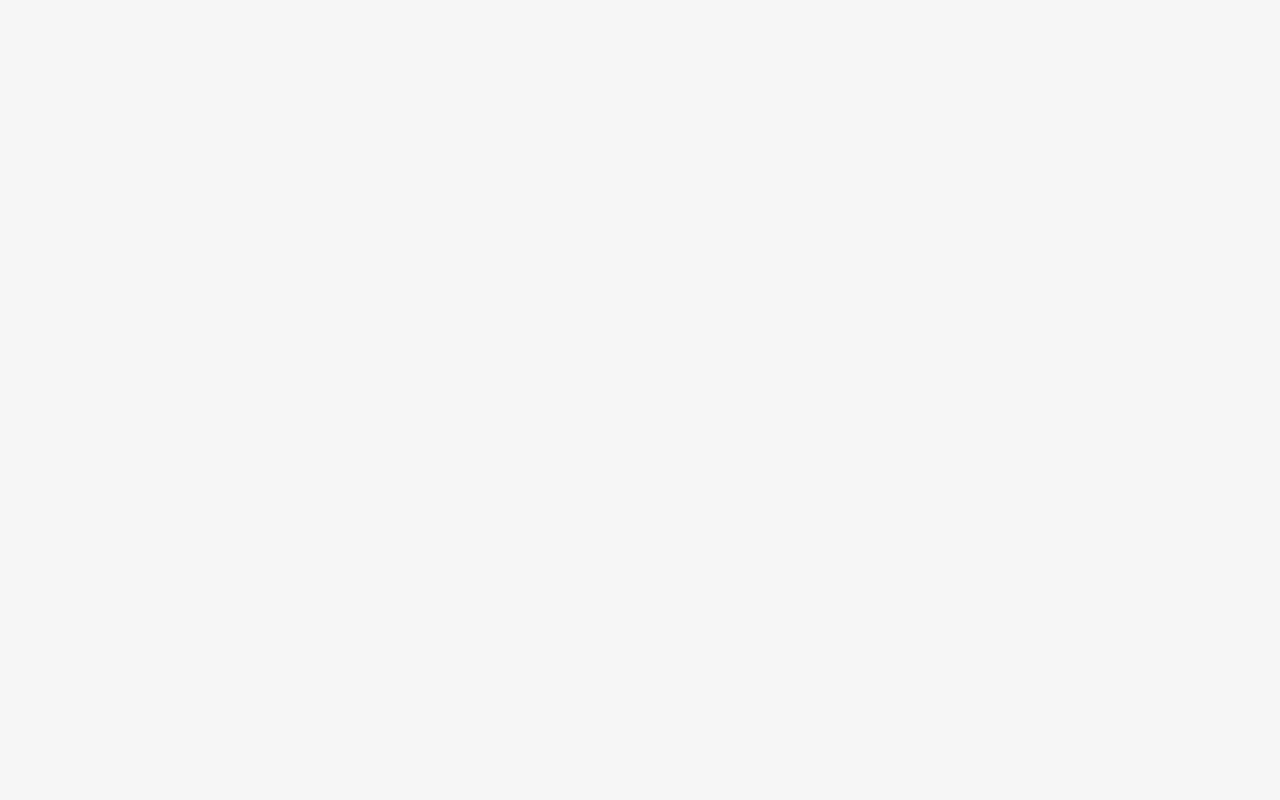
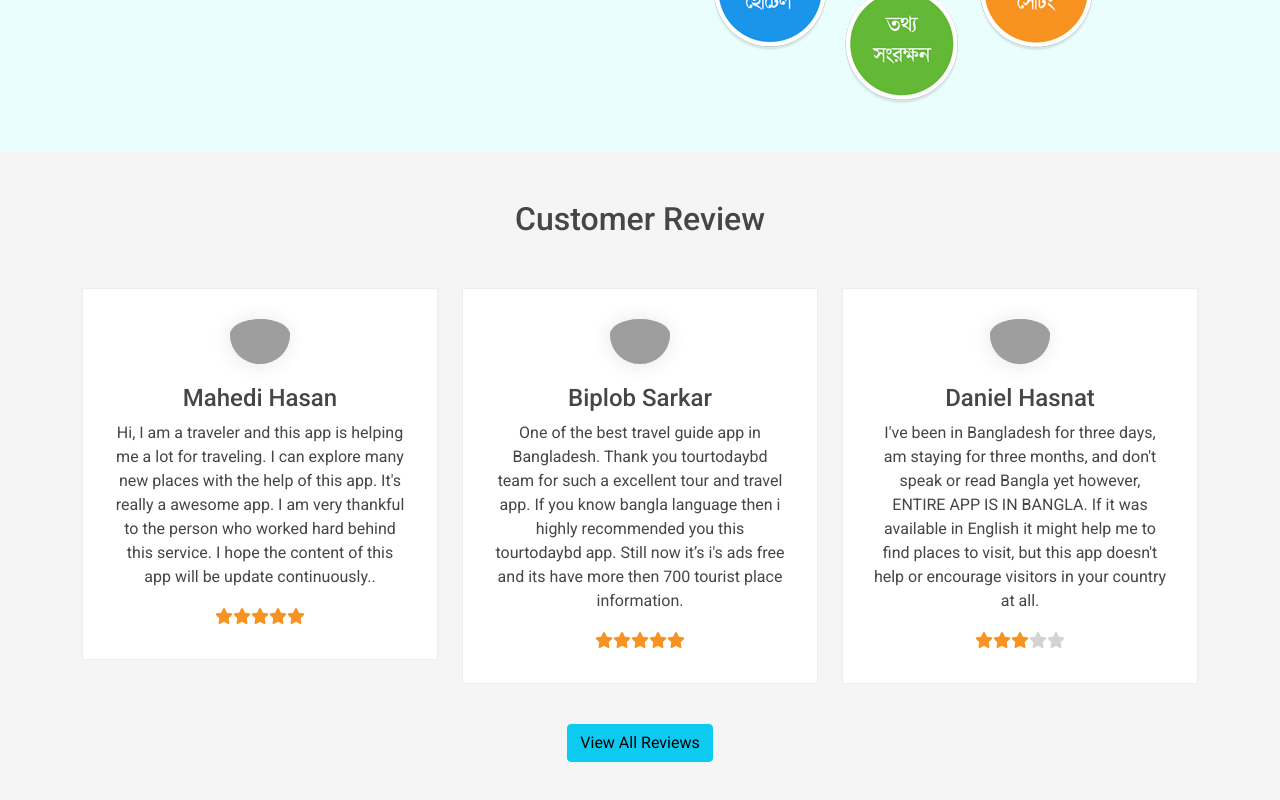
Before and after one commit to suzonkhan/tourtoday-app-review, a React (Create React App) app: page / in a window 1280 px wide. Shown: the part 536-1336 px from the top of the page. Before the commit the page ends 800 px from the top, so only its background shows below. Built offline with nearby package versions, Linux system fonts and the light colour scheme; grey boxes are pictures that could not be loaded.

Commit message:
display review into application

```diff
--- a/package.json
+++ b/package.json
@@ -3,6 +3,10 @@
   "version": "0.1.0",
   "private": true,
   "dependencies": {
+    "@fortawesome/fontawesome-svg-core": "^6.1.1",
+    "@fortawesome/free-regular-svg-icons": "^6.1.1",
+    "@fortawesome/free-solid-svg-icons": "^6.1.1",
+    "@fortawesome/react-fontawesome": "^0.1.18",
     "@testing-library/jest-dom": "^5.16.3",
     "@testing-library/react": "^12.1.4",
     "@testing-library/user-event": "^13.5.0",
@@ -10,8 +14,10 @@
     "react": "^18.0.0",
     "react-bootstrap": "^2.2.2",
     "react-dom": "^18.0.0",
+    "react-rating": "^2.0.5",
     "react-router-dom": "^6.3.0",
     "react-scripts": "5.0.0",
+    "recharts": "^2.1.9",
     "web-vitals": "^2.1.4"
   },
   "scripts": {
--- /dev/null
+++ b/public/review.json
@@ -0,0 +1,66 @@
+[
+    {
+      "id": "B38CA15F-BF12-AB45-6C1B-679D31999C0E",
+      "name": "Mahedi Hasan",
+      "review": "Hi, I am a traveler and this app is helping me a lot for traveling. I can explore many new places with the help of this app. It's really a awesome app. I am very thankful to the person who worked hard behind this service. I hope the content of this app will be update continuously..",
+      "rating": 5,
+      "thumb": "https://play-lh.googleusercontent.com/a-/AOh14Gjwfh0kawx_LIfdur89NCZfvTSyHL3fQYnGZT3xbg"
+    },
+    {
+      "id": "B65EB34B-AA13-7046-4D99-1107F60551E5",
+      "name": "Biplob Sarkar",
+      "review": "One of the best travel guide app in Bangladesh. Thank you tourtodaybd team for such a excellent tour and travel app. If you know bangla language then i highly recommended you this tourtodaybd app. Still now it’s i's ads free and its have more then 700 tourist place information. ",
+      "rating": 5,
+      "thumb": "https://play-lh.googleusercontent.com/a-/AOh14Gih4weuy6PE7-1B4Hf6SxkQUJefiUeW4Ixrrq7hMw"
+    },
+    {
+        "id": "2A4526B0-89FC-2AF6-213E-A12B746C8D32",
+        "name": "Daniel Hasnat",
+        "review": "I've been in Bangladesh for three days, am staying for three months, and don't speak or read Bangla yet however, ENTIRE APP IS IN BANGLA. If it was available in English it might help me to find places to visit, but this app doesn't help or encourage visitors in your country at all.",
+        "rating": 3,
+        "thumb": "https://play-lh.googleusercontent.com/a/AATXAJwKODvlLwJQx-q0bJVAvIWJjs2s7N4L4WcQU962"
+      },
+    {
+      "id": "93344DE7-007E-3225-EBB6-64CA9B1AAC8B",
+      "name": "LetuPutu",
+      "review": "Best and bestest app for tour guide in Bangladesh.. I just love it. I am using the app since February,2018.. This app is highly recommended for anyone who is looking for the best tour guide app",
+      "rating": 5,
+      "thumb": "https://play-lh.googleusercontent.com/a-/AOh14GjWoKHDhwEU72VZlYOpLCJJ49BHUiLImmr_5tA"
+    },
+
+    {
+      "id": "800B1DCC-B5E4-81B3-C19B-B92940E840C4",
+      "name": "SHAMiM MUNNA",
+      "review": "Just WoW! Too Much Helpful, I Love to Travel And I'm Damn Sure That This App Is Going to Help Me in Future.. Thanks To The Developers",
+      "rating": 5,
+      "thumb": "https://play-lh.googleusercontent.com/a-/AOh14GgzXCQI4MMZHKVNydp9QLVhzE6R3SVZVeQYIelbrKU"
+    },
+    {
+      "id": "1202C9B1-5075-16C2-6228-390B13E8A89E",
+      "name": "Sajib Khan",
+      "review": "Great app! A big thank you to the developers who worked hard on this. Keep up the good work to make the app even better with regular updates.",
+      "rating": 4,
+      "thumb": "https://play-lh.googleusercontent.com/a-/AOh14GhWwmPuUYBkNxPgW0WTlxpBOzbvKwAbr2H-d1Xvpg"
+    },
+    {
+      "id": "EE31234B-4A31-9913-593D-71DB580765D5",
+      "name": "MD RUKONUZZAMAN",
+      "review": "Very good app, but a little problem for internet connection! But again, the off-the-shelf aspect is good .. A good app for those who are thirsty for country travel. 👌❤",
+      "rating": 4.5,
+      "thumb": "https://play-lh.googleusercontent.com/a-/AOh14GjlIAQBzbGxgO-xS1wfMDje2KMUAe4PnGNB_eXxDw"
+    },
+    {
+      "id": "DAD6AFC9-A3DB-0320-96C9-C96637C41AA6",
+      "name": "Abid khan",
+      "review": "2021: Will there be any more updates on the app ???? 2018: Appata has been great, I like it very much. Bro, if possible 1. Add pictures to the list of hotels and resorts. 2. Bring full offline version. Thanks.",
+      "rating": 3,
+      "thumb": "https://play-lh.googleusercontent.com/a-/AOh14Gju7iGIq5iTx2zUH53Y8UG3_yznjg7pD2jEJj4TjQ"
+    },
+    {
+      "id": "2D27A54A-2751-5E62-DEBB-ED562F947EA8",
+      "name": "Niloy ShiniYob",
+      "review": "Thank u so much brother, every word to thankbu will be looks small...keep updating this fantastic app ✌️✌️✌️",
+      "rating": 2,
+      "thumb": "https://play-lh.googleusercontent.com/a-/AOh14GiPwRaAqceunaQESRf9DKSudHoKwnVthaClgK3zeQ"
+    }
+  ]
--- a/src/App.css
+++ b/src/App.css
@@ -7,3 +7,10 @@ body{
   min-height: calc(100vh - 100px);
   padding: 80px 0;
 }
+.block-title{
+  margin-bottom: 50px;
+}
+img{
+  max-width: 100%;
+  height: auto;
+}
--- a/src/Components/Header/Header.css
+++ b/src/Components/Header/Header.css
@@ -13,11 +13,12 @@ nav ul li{
 }
 nav ul li a{
     display: block;
-    padding: 20px 20px;
+    padding: 30px 30px;
     background-color: #fff;
     border-bottom: 3px solid #fff;
     text-decoration: none;
     color: #000;
+    font-size: 1.2em;
 }
 nav ul li a.current-menu{
     border-color: red;
--- /dev/null
+++ b/src/Components/Home/Home.css
@@ -0,0 +1,6 @@
+.main-banner{
+    background-color:rgb(235 254 254);
+}
+.block-title{
+    text-align: center;
+}
--- a/src/Components/Home/Home.js
+++ b/src/Components/Home/Home.js
@@ -1,11 +1,55 @@
-import React from 'react';
-
+import { Button } from "bootstrap";
+import React from "react";
+import { Col, Container, Row } from "react-bootstrap";
+import { Link } from "react-router-dom";
+import useReviews from "../hooks/useReviews";
+import Review from "../Review/Review";
+import bannerPhoto from "./../../assets/images/app-add-banner.png";
+import "./Home.css";
 const Home = () => {
-    return (
-        <div>
-
-        </div>
-    );
+  const [reviews, setReview] = useReviews();
+  // console.log(reviews);
+  return (
+    <div>
+      <section className="py-5 main-banner">
+        <Container>
+          <Row className="align-items-center">
+            <Col>
+              <h2 className="h1 mb-4">Keep a tour guid in you pocket</h2>
+              <p className="lead">
+                TourTodayBD is one of the largest tour and travel directory of
+                Bangladesh. Here you will find all of tourist place/spots of
+                Bangladesh with necessary information which you want.
+              </p>
+            </Col>
+            <Col>
+              <img src={bannerPhoto} alt="" />
+            </Col>
+          </Row>
+        </Container>
+      </section>
+      <section className="py-5">
+        <Container>
+          <Row>
+            <Col>
+              {" "}
+              <h2 className="block-title">Customer Review</h2>{" "}
+            </Col>
+          </Row>
+          <Row>
+            {reviews.slice(0, 3).map((review) => (
+              <Review key={review.id} review={review}></Review>
+            ))}
+          </Row>
+          <Row>
+            <Col className="text-center">
+              <Link className="btn btn-info mt-3" to="/reviews">View All Reviews</Link>
+            </Col>
+          </Row>
+        </Container>
+      </section>
+    </div>
+  );
 };
 
 export default Home;
--- /dev/null
+++ b/src/Components/Review/Review.css
@@ -0,0 +1,23 @@
+.review-box{
+    background-color: #fff;
+    padding: 30px;
+    border: 1px solid #ededed;
+    text-align: center;
+}
+.review-box .thumb{
+    width: 60px;
+    width: 60px;
+    margin: 0 auto 20px;
+    border-radius: 50% 50% 50% 50%/35% 35% 65% 65%;
+    -webkit-box-shadow: -1px 1px 20px rgb(0 0 0 / 10%);
+    box-shadow: -1px 1px 20px rgb(0 0 0 / 10%);
+    overflow: hidden;
+    background-color: #c8c8c8;
+}
+.review-box .thumb img{
+    width: 60px;
+    width: 60px;
+}
+.review-box svg{
+    color: #d3d3d3;
+}
--- /dev/null
+++ b/src/Components/Review/Review.js
@@ -0,0 +1,27 @@
+import React from "react";
+import { Col } from "react-bootstrap";
+import './Review.css';
+import Rating from 'react-rating';
+import { FontAwesomeIcon } from "@fortawesome/react-fontawesome";
+import { faStar } from '@fortawesome/free-solid-svg-icons'
+
+const Review = ({ name, review, thumb, rating }) => {
+//   console.log(review.name);
+  return (
+    <Col xs={12} md={2} lg={4} className="mb-4">
+      <div className="review-box">
+         <div className="thumb"> <img src={review.thumb} alt="" /></div>
+        <h4> {review.name} </h4>
+        <p>{review.review}</p>
+        <Rating
+            initialRating={review.rating}
+            emptySymbol={<FontAwesomeIcon icon={faStar} />}
+            fullSymbol={<FontAwesomeIcon style={{color: '#f89321'}} icon={faStar} />}
+            readonly
+        ></Rating>
+      </div>
+    </Col>
+  );
+};
+
+export default Review;
--- a/src/Components/Reviews/Reviews.js
+++ b/src/Components/Reviews/Reviews.js
@@ -1,10 +1,21 @@
 import React from 'react';
+import { Col, Container, Row } from 'react-bootstrap';
+import useReviews from '../hooks/useReviews';
+import Review from '../Review/Review';
 
 const Reviews = () => {
+    const [reviews, setReview] = useReviews();
     return (
-        <div>
-            <h2>Reviews</h2>
-        </div>
+        <section className="py-5">
+        <Container>
+            <Row>
+                <Col> <h2 className="block-title">Customer Review</h2>    </Col>
+            </Row>
+            <Row>
+                {reviews.map((review) => <Review key={review.id} review={review}></Review>)}
+            </Row>
+        </Container>
+      </section>
     );
 };
 
--- /dev/null
+++ b/src/Components/hooks/useReviews.js
@@ -0,0 +1,13 @@
+import { useEffect, useState } from "react";
+
+const useReviews = () => {
+  const [reviews, setReviews] = useState([]);
+  useEffect(() => {
+    fetch("review.json")
+      .then((res) => res.json())
+      .then((data) => setReviews(data));
+  }, []);
+  return [reviews, setReviews];
+};
+
+export default useReviews;
```
Also changed, not shown: src/assets/images/app-add-banner.png (added), 1 other file (tests, documents, lock files or other folders).
